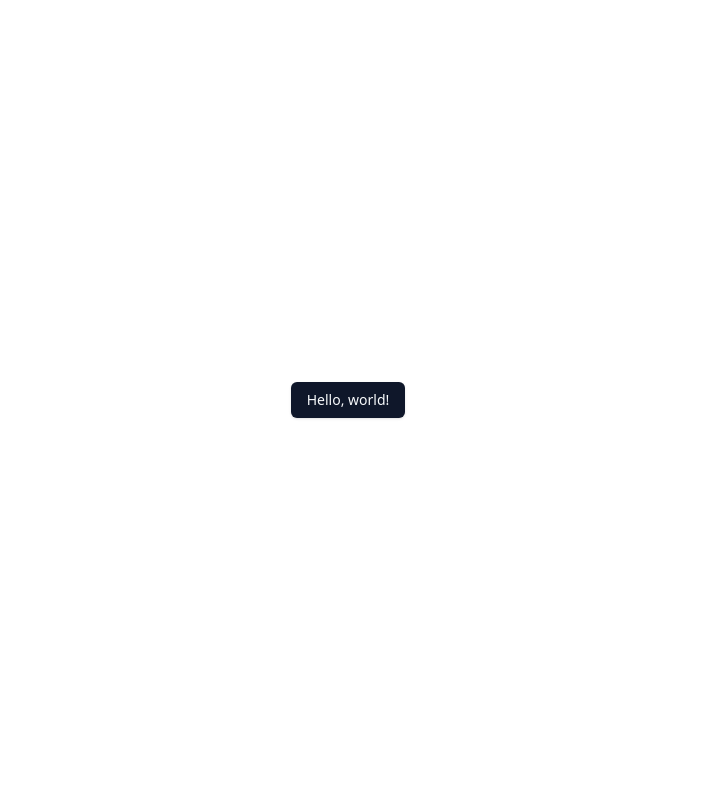
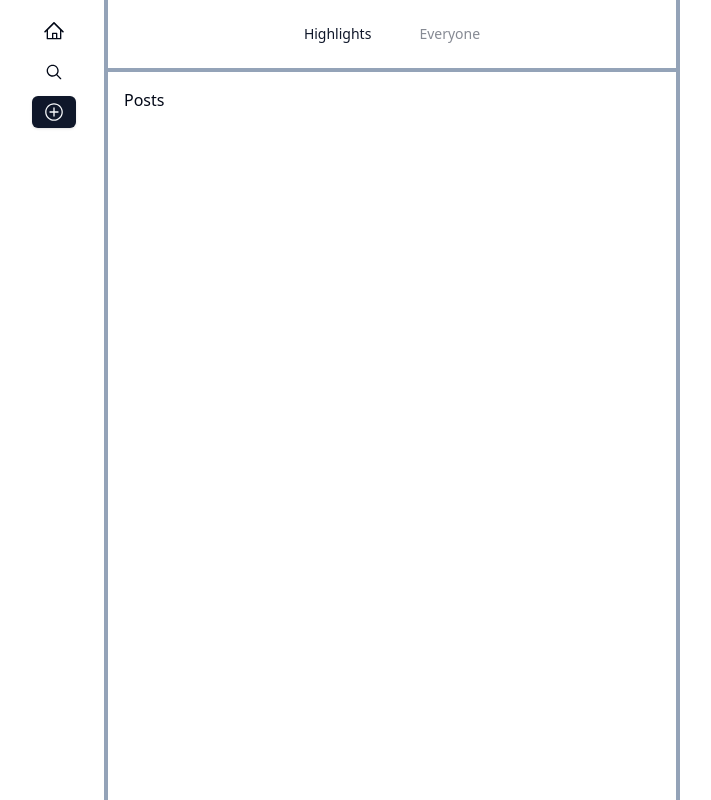
Before and after one commit to aardvark-warrior/posts-app, a React (Vite) app: page / in a window 1280 px wide. Shown: the whole page, without its empty margins (292-1003 px from the left). Built offline with nearby package versions, Linux system fonts and the light colour scheme.

Commit message:
Design layout of app

```diff
--- a/src/App.tsx
+++ b/src/App.tsx
@@ -1,9 +1,11 @@
-import { Button } from "./components/ui/button";
+import Feed from "./components/feed";
+import Sidebar from "./components/sidebar";
 
 function App() {
   return (
-    <div className="flex flex-col items-center justify-center min-h-screen">
-      <Button>Hello, world!</Button>
+    <div className="flex justify-center min-h-screen gap-3">
+      <Sidebar />
+      <Feed />
     </div>
   );
 }
--- /dev/null
+++ b/src/components/feed.tsx
@@ -0,0 +1,13 @@
+import Header from "./header";
+import Posts from "./posts";
+
+const Feed = () => {
+  return (
+    <div className="w-full border-x-4 border-slate-400 md:max-w-xl">
+      <Header />
+      <Posts />
+    </div>
+  );
+};
+
+export default Feed;
--- /dev/null
+++ b/src/components/header.tsx
@@ -0,0 +1,12 @@
+import { Button } from "./ui/button";
+
+const Header = () => {
+  return (
+    <div className="flex justify-center gap-4 border-b-4 border-slate-400 p-4">
+      <Button variant="link">Highlights</Button>
+      <Button variant="link" disabled={true}>Everyone</Button>
+    </div>
+  );
+};
+
+export default Header;
--- /dev/null
+++ b/src/components/posts.tsx
@@ -0,0 +1,10 @@
+// A React component, which is a function that returns React Element (aka HTML Element / UI)
+const Posts = () => {
+  return (
+    <div className="p-4">
+      Posts
+    </div>
+  );
+};
+
+export default Posts;
--- /dev/null
+++ b/src/components/sidebar.tsx
@@ -0,0 +1,20 @@
+import { Button } from "./ui/button";
+import { HomeIcon, MagnifyingGlassIcon, PlusCircledIcon } from "@radix-ui/react-icons";
+
+const Sidebar = () => {
+  return (
+    <div className="flex flex-col p-4 gap-2">
+      <Button variant="ghost" size="sm">
+        <HomeIcon className="w-5 h-5" />
+      </Button >
+      <Button variant="ghost" size="sm">
+        <MagnifyingGlassIcon className="w-5 h-5" />
+      </Button>
+      <Button size="sm">
+        <PlusCircledIcon className="w-5 h-5" />
+      </Button>
+    </div>
+  );
+};
+
+export default Sidebar;
```
